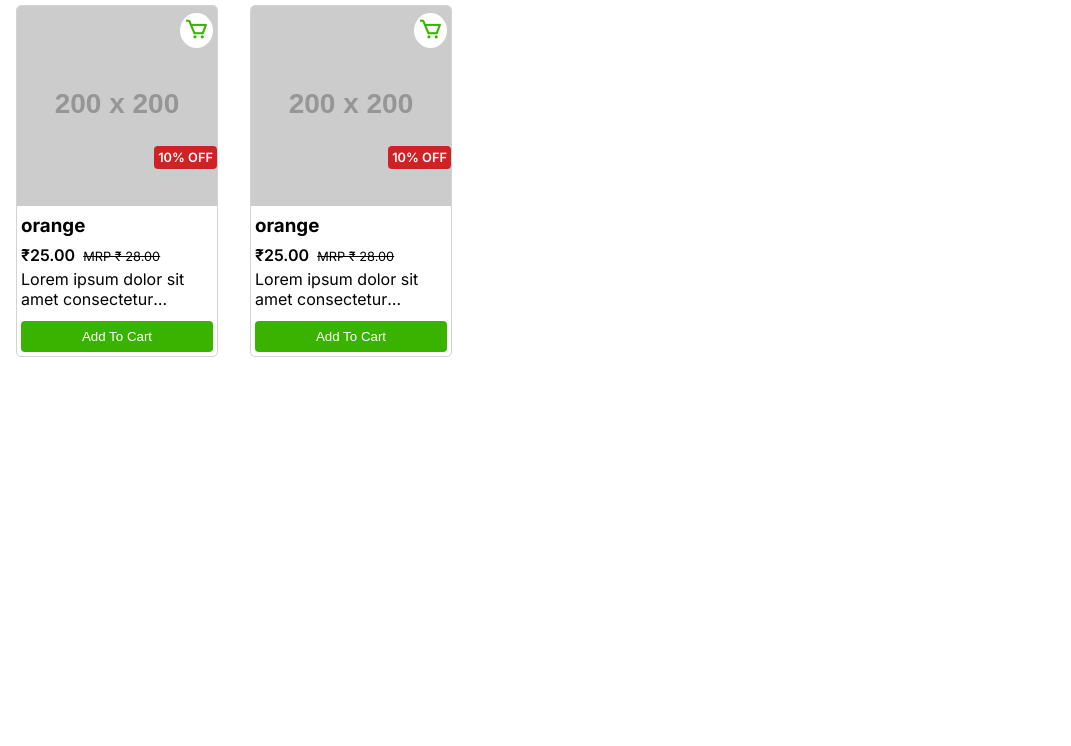
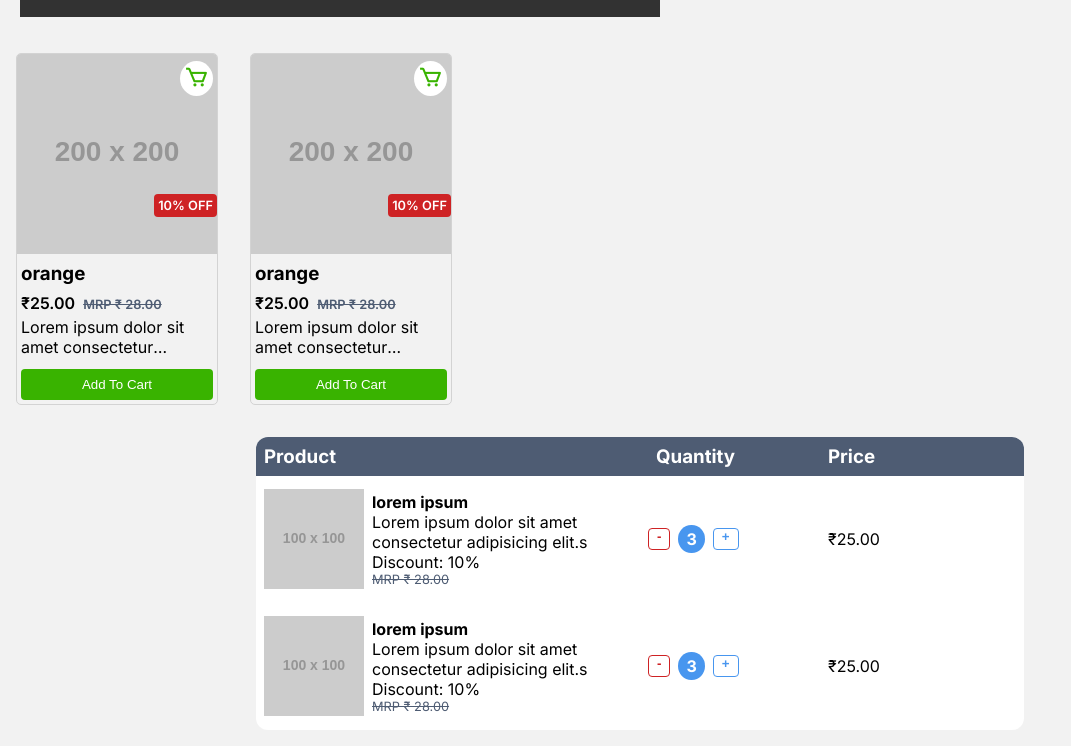
Before and after one commit to shubham-ghuge/component-library, a website: page index.html in a window 1280 px wide. Shown: the part 1065-1811 px from the top of the page, without its empty margins (0-1071 px from the left). Before the commit the page ends 1438 px from the top, so only its background shows below. Drawn offline with nearby package versions, Linux system fonts and the light colour scheme; placeholder pictures from the web are drawn by us.

Commit message:
cart complete

```diff
--- a/assets/css/abstracts/_css-custom-props.scss
+++ b/assets/css/abstracts/_css-custom-props.scss
@@ -39,6 +39,9 @@
   }
   --c-black:hsl(240, 3%, 12%);
   --c-link:hsl(210, 100%, 40%);
+  --c-grey-apple:hsl(240, 11%, 96%);
+  --c-grey:hsl(0, 0%, 95%);;
+
   //   icon color custom prop
   @each $type, $shades in $icon-colors {
     @each $shade, $value in $shades {
--- a/assets/css/abstracts/_css-resets.scss
+++ b/assets/css/abstracts/_css-resets.scss
@@ -1,5 +1,6 @@
 body {
   font-family: "Inter", sans-serif;
+  background-color: var(--c-grey);
 }
 button {
   -webkit-tap-highlight-color: transparent;
--- a/assets/css/main/_components.scss
+++ b/assets/css/main/_components.scss
@@ -1,5 +1,12 @@
 @use '../abstracts' as *;
 @use '../abstracts/colors' as *;
+
+// media mixin
+@mixin for-large-screen {
+  @media (min-width: 600px) {
+    @content;
+  }
+}
 
 @mixin avatar-sm($c, $bgc, $clsName) {
   .avatar-sm-i-#{$clsName} {
@@ -267,7 +274,7 @@
   flex-direction: column;
   padding: var(--p-4);
   max-width: 90vw;
-  @media all and (min-width: 600px) {
+  @include for-large-screen {
     max-width: 40vw;
   }
   & > &-heading {
@@ -295,7 +302,7 @@
   display: flex;
   box-sizing: border-box;
   justify-content: space-between;
-  @media all and (min-width: 600px) {
+  @include for-large-screen {
     max-width: 50vw;
     padding: var(--p-5) var(--p-7);
   }
@@ -320,7 +327,7 @@
   overflow: hidden;
   border: 1px solid lightgrey;
   transition: all 0.5s ease-in-out;
-  @media all and (min-width: 600px) {
+  @include for-large-screen {
     margin: 1rem;
     max-width: 200px;
   }
@@ -367,7 +374,7 @@
     img {
       object-fit: cover;
     }
-    @media all and (min-width: 600px) {
+    @include for-large-screen {
       height: 200px;
     }
   }
@@ -381,19 +388,16 @@
   &-price {
     font-weight: 600;
     margin: 0.25rem 0;
-    & > .strike {
-      margin: 0 0 0 0.5rem;
-      text-decoration: line-through;
-      font-size: 0.8rem;
-      font-weight: 400;
-    }
   }
   &-description {
     display: -webkit-box;
     -webkit-box-orient: vertical;
-    -webkit-line-clamp: 2;
+    -webkit-line-clamp: 1;
     overflow: hidden;
     margin: 0 0 0.25rem;
+    @include for-large-screen {
+      -webkit-line-clamp: 2;
+    }
   }
   &-cta {
     margin: 0.5rem 0 0;
@@ -472,3 +476,92 @@
     transition-delay: 0.2s, 0;
   }
 }
+.cart {
+  display: flex;
+  flex-direction: column;
+  background-color: var(--c-base-100);
+  border-radius: var(--br-3);
+  width: 95vw;
+  margin: 1rem auto;
+  @include for-large-screen() {
+    width: 60vw;
+  }
+  &-heading {
+    background-color: var(--c-base-200);
+    color: #fff;
+    border-radius: var(--br-3) var(--br-3) 0 0;
+    padding: 0.5rem;
+    display: grid;
+    grid-template-columns: 1fr 1fr;
+    text-transform: capitalize;
+    h3:nth-child(2) {
+      margin: 0 1rem 0 auto;
+    }
+    h3:nth-child(3) {
+      display: none;
+    }
+    @include for-large-screen() {
+      grid-template-columns: 2fr 1fr 1fr;
+      h3:nth-child(2) {
+        margin: 0 1rem;
+      }
+      h3:nth-child(3) {
+        display: block;
+      }
+    }
+  }
+  .product {
+    &-card {
+      display: grid;
+      grid-template-columns: 2fr 1fr;
+      align-content: center;
+      justify-content: center;
+      padding: 0.5rem;
+      @include for-large-screen() {
+        grid-template-columns: 2fr 1fr 1fr;
+      }
+    }
+    &-details {
+      display: flex;
+      align-items: center;
+      .wrapper {
+        padding: var(--p-2);
+      }
+      .strike {
+        margin: 0;
+      }
+    }
+  }
+  .quantity {
+    display: flex;
+    align-items: center;
+    button {
+      padding: 0.5rem 0.5rem 0.75rem;
+      display: inline-block;
+      margin: 0.25rem 0.5rem;
+      font-weight: 600;
+      transition: 0s;
+      box-shadow: 0 0 0 rgba(0, 0, 0, 0);
+      &:hover {
+        box-shadow: 0 2px 2px 0 rgba(0, 0, 0, 0.26);
+      }
+      &:active {
+        box-shadow: none;
+      }
+    }
+    span {
+      color: #fff;
+      font-weight: 700;
+      padding: 0.25rem 0.5rem;
+      border-radius: 50%;
+      background-color: var(--c-primary-200);
+    }
+  }
+  .final-price {
+    margin: auto 0;
+    display: none;
+    @include for-large-screen() {
+      display: block;
+    }
+  }
+}
--- a/assets/css/main/_utilities.scss
+++ b/assets/css/main/_utilities.scss
@@ -4,44 +4,50 @@
   display: flex;
 }
 
-.d-block{
+.d-block {
   display: block;
 }
 
 .logo {
   height: 80px;
 }
-.close{
+.close {
   cursor: pointer;
   position: absolute;
   right: 0%;
   top: 2%;
 }
 @for $i from 1 to 10 {
-  .h-#{$i}0{
+  .h-#{$i}0 {
     height: #{$i}0vh;
   }
 }
 @for $i from 1 to 10 {
-  .w-#{$i}0{
+  .w-#{$i}0 {
     width: #{$i}0vw;
   }
 }
-.jc-center{
+.jc-center {
   justify-content: center;
 }
-.jc-end{
+.jc-end {
   justify-content: end;
 }
-.jc-space-between{
+.jc-space-between {
   justify-content: space-between;
 }
-.jc-space-around{
+.jc-space-around {
   justify-content: space-around;
 }
-.text-center{
+.text-center {
   text-align: center;
 }
-.text-left{
+.text-left {
   text-align: left;
 }
+.strike {
+  text-decoration: line-through;
+  color: var(--c-base-200);
+  font-size: 0.8rem;
+  margin-left: .5rem;
+}
--- a/index.html
+++ b/index.html
@@ -104,8 +104,8 @@
           <p>Lorem ipsum dolor sit amet consectetur adipisicing elit. Facere</p>
         </div>
       </div>
-    </div>
-    <div class="d-flex m-2" style="align-items: center">
+    </div> -->
+     <div class="d-flex m-2" style="align-items: center">
       <span class="avatar-lg-i-secondary">
         <div class="badge-primary"></div>
         <i class="bx bx-user"></i>
@@ -126,7 +126,7 @@
       <div class="badge-rect-primary">2</div>
       <div class="badge-rect-secondary">2</div>
       <div class="badge-rect-danger">2</div>
-    </div>
+    </div> -->
     <!-- btns -->
     <section>
       <button class="btn-c-success">button</button>
@@ -218,5 +218,53 @@
         </div>
       </div>
     </div>
+    <div>
+      <div class="cart">
+        <div class="cart-heading">
+          <h3>product</h3>
+          <h3>quantity</h3>
+          <h3>price</h3>
+        </div>
+        <div class="product-card">
+          <div class="product-details">
+            <img src="https://via.placeholder.com/100x100" alt="product" />
+            <div class="wrapper">
+              <h4 class="product-title">lorem ipsum</h4>
+              <div class="product-description">Lorem ipsum dolor sit amet consectetur adipisicing elit.s</div>
+              <p class="product-price">
+                Discount: 10%
+              </p>
+              <p class="strike">MRP ₹ 28.00</p>
+            </div>
+          </div>
+          <div class="quantity">
+            <button class="btn-outline-danger">-</button>
+            <span>3</span>
+            <button class="btn-outline-primary">+</button>
+          </div>
+          <div class="final-price">₹25.00</div>
+        </div>
+
+        <div class="product-card">
+          <div class="product-details">
+            <img src="https://via.placeholder.com/100x100" alt="product" />
+            <div class="wrapper">
+              <h4 class="product-title">lorem ipsum</h4>
+              <div class="product-description">Lorem ipsum dolor sit amet consectetur adipisicing elit.s</div>
+              <p class="product-price">
+                Discount: 10%
+              </p>
+              <p class="strike">MRP ₹ 28.00</p>
+            </div>
+          </div>
+          <div class="quantity">
+            <button class="btn-outline-danger">-</button>
+            <span>3</span>
+            <button class="btn-outline-primary">+</button>
+          </div>
+          <div class="final-price">₹25.00</div>
+        </div>
+      </div>
+    </div>
   </body>
 </html>
```
Also changed, not shown: dist/css/cssStack.css, 1 other file. Lines whose indentation alone changed are shown as unchanged.
